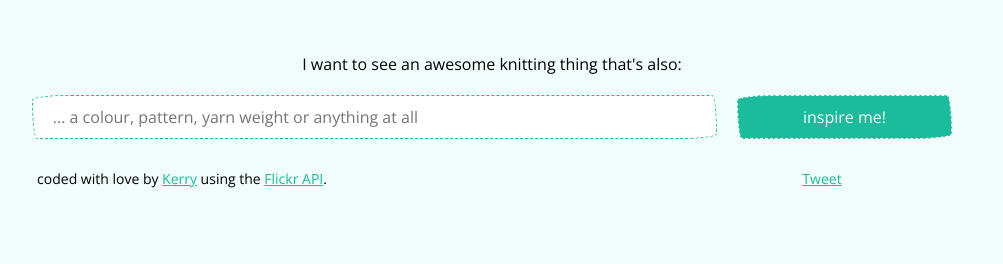
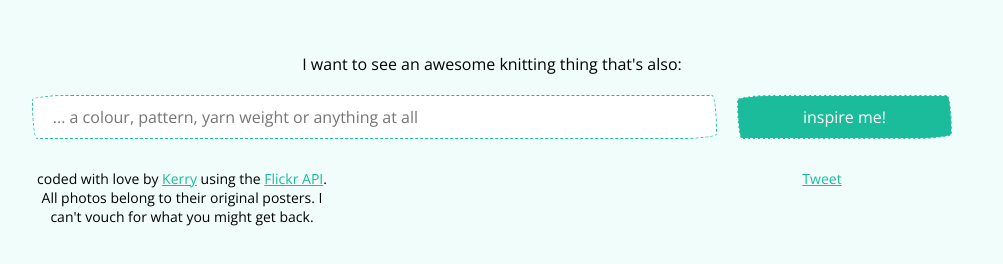
Before and after one commit to kerrywall/knitspiration, a website: page index.html in a window 1280 px wide. Shown: the part 200-464 px from the top of the page, without its empty margins (138-1141 px from the left). Drawn offline with nearby package versions, Linux system fonts and the light colour scheme; a web font is replaced by a local one.

Commit message:
legalese

```diff
--- a/index.html
+++ b/index.html
@@ -24,7 +24,7 @@
 			</form>
 		</section>
 		<div class="credits">
-			<p>coded with love by <a href="http://kerrywall.com" target="_blank">Kerry</a> using the <a href="http://flickr.com/services/api/" target="_blank">Flickr API</a>.</p>
+			<p>coded with love by <a href="http://kerrywall.com" target="_blank">Kerry</a> using the <a href="http://flickr.com/services/api/" target="_blank">Flickr API</a>. All photos belong to their original posters. I can't vouch for what you might get back.</p>
 		</div>
 		<div class="share">
 			<a href="https://twitter.com/share" class="twitter-share-button" data-lang="en">Tweet</a>
```
